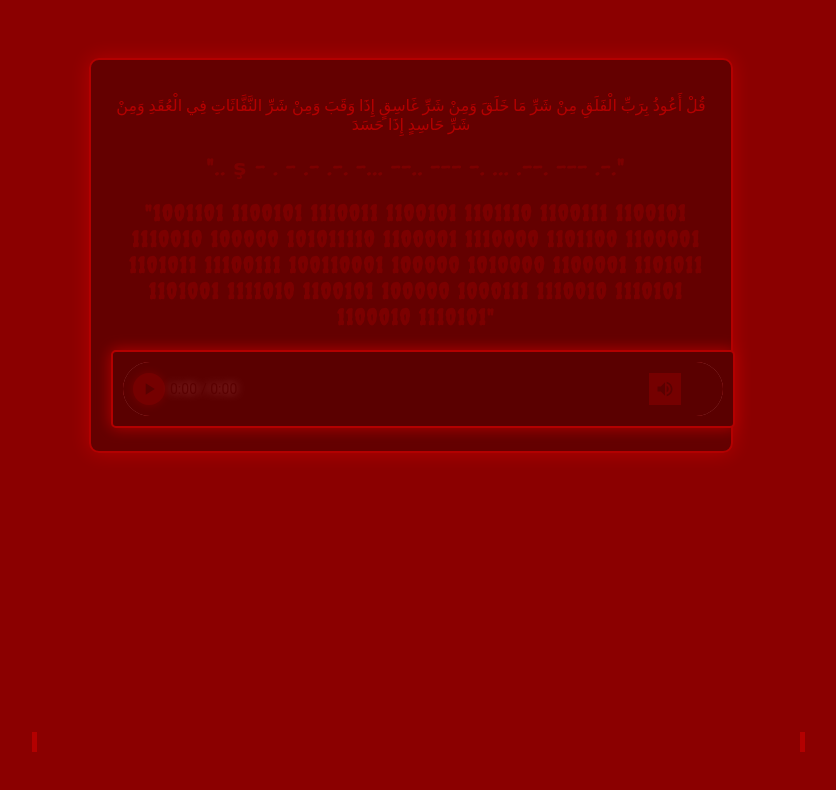
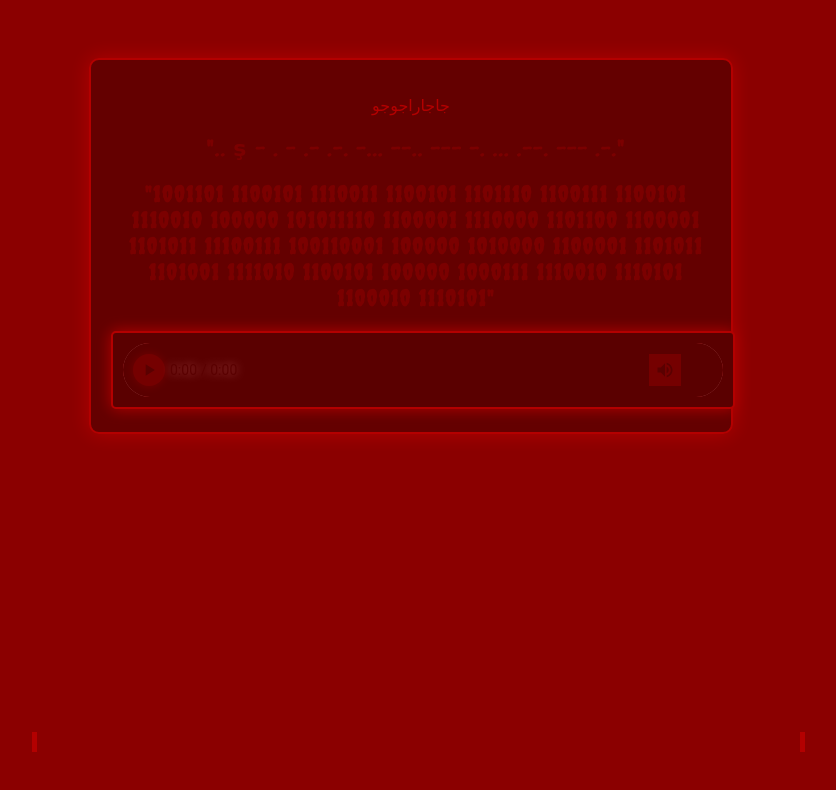
Before and after one commit to Nuricik/Gagaragogo, a plain HTML site: page special-octo-sniffle/index.html in a window 1280 px wide. Shown: the whole page, without its empty margins (224-1060 px from the left). Drawn offline with Linux system fonts and the light colour scheme.

Commit message:
Update index.html

```diff
--- a/special-octo-sniffle/index.html
+++ b/special-octo-sniffle/index.html
@@ -143,7 +143,8 @@
     <div class="blood"></div>
     <div class="blood"></div>
     <div class="container">
-        <p>قُلْ أَعُوذُ بِرَبِّ الْفَلَقِ مِنْ شَرِّ مَا خَلَقَ وَمِنْ شَرِّ غَاسِقٍ إِذَا وَقَبَ وَمِنْ شَرِّ النَّفَّاثَاتِ فِي الْعُقَدِ وَمِنْ شَرِّ حَاسِدٍ إِذَا حَسَدَ</p>
+        <p>جاجاراجوجو
+</p>
 
         <div class="hidden-message">
             ".. ş - . - .- .-. -... --.. --- -. ... .--. --- .-."
```
